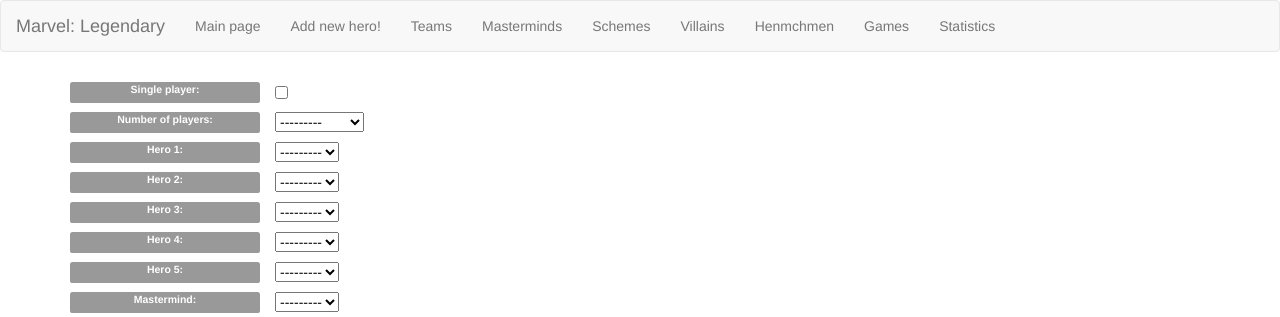
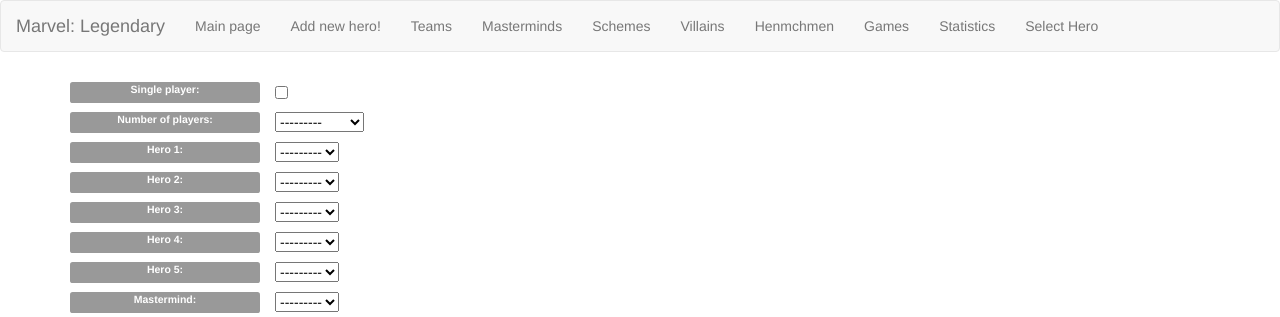
Before and after one commit to rkruszynski/game, a Django app: a page that uses legendary/templates/legendary/base.html in a window 1280 px wide. Shown: the top 317 px of the page. Run offline with Django 3.2, Linux system fonts and the light colour scheme; data that the repository does not hold is empty.

Commit message:
[WIP] Pick me heros

```diff
--- a/game/urls.py
+++ b/game/urls.py
@@ -34,4 +34,5 @@
     path('add_scheme/', include('legendary.urls')),
     path('schemes/', include('legendary.urls')),
     path('statistics/', include('legendary.urls')),
+    path('select_hero/', include('legendary.urls')),
 ]
--- a/legendary/forms.py
+++ b/legendary/forms.py
@@ -62,3 +62,7 @@
     class Meta:
         model = Henchman
         fields = '__all__'
+
+
+class SelectHeroForm(forms.Form):
+    field = forms.IntegerField(max_value=50)
--- a/legendary/templates/legendary/base.html
+++ b/legendary/templates/legendary/base.html
@@ -25,6 +25,7 @@
                     <li><a id = "henchman" href="/legendary/henchmen">Henmchmen</a></li>
                     <li><a id = "games" href="/legendary/games">Games</a></li>
                     <li><a id = "statistics" href="/legendary/statistics">Statistics</a></li>
+                <li><a id = "select_heros" href="/legendary/select_hero">Select Hero</a></li>
             </ul>
         </div>
       </div>
--- a/legendary/urls.py
+++ b/legendary/urls.py
@@ -24,4 +24,5 @@
     path('add_scheme', views.add_scheme, name='add_scheme'),
     path('schemes', views.schemes_page, name='schemes_page'),
     path('statistics', views.statistics, name='statistics'),
+    path('select_hero', views.select_hero, name='select_hero'),
 ]
--- a/legendary/views.py
+++ b/legendary/views.py
@@ -2,11 +2,12 @@
 
 from .models import Hero, Team, Mastermind, Scheme, Game, Villain, Henchman
 from django.http import Http404, HttpResponseRedirect
-from .forms import HeroForm, TeamForm, MastermindForm, SchemeForm, GameForm, VillainForm, HenchmanForm
+from .forms import HeroForm, TeamForm, MastermindForm, SchemeForm, GameForm, VillainForm, HenchmanForm, SelectHeroForm
 from django.contrib import messages
 from django.db.models import Q
 from collections import Counter
 import operator
+from django.shortcuts import redirect
 
 
 # Create your views here.
@@ -138,12 +139,12 @@
 def add_mastermind(request):
     if request.method == 'POST':
         mastermind_form = MastermindForm(request.POST)
-        messages.success(request, ('Thank you'))
+        messages.success(request, 'Thank you')
         mastermind_form.save()
         return HttpResponseRedirect('masterminds')
     else:
         mastermind_form = MastermindForm()
-    return render(request, 'legendary/add_mastermind.html', {'form':mastermind_form})
+    return render(request, 'legendary/add_mastermind.html', {'form': mastermind_form})
 
 
 def add_scheme(request):
@@ -154,7 +155,7 @@
         return HttpResponseRedirect('schemes')
     else:
         scheme_form = SchemeForm()
-    return render(request, 'legendary/add_scheme.html', {'form':scheme_form})
+    return render(request, 'legendary/add_scheme.html', {'form': scheme_form})
 
 
 def schemes_page(request):
@@ -344,3 +345,12 @@
                                                          'mastermind_stats': mastermind_stats,
                                                          }
                   )
+
+def select_hero(request):
+    select_hero_form = SelectHeroForm(request.POST or None, initial={'field': 'field'})
+    if request.method == 'POST':
+        # hero = Hero.objects.get(int(select_hero_form)+1)
+        hero = int(select_hero_form) + 1
+    else:
+        hero = 55
+    return redirect('http://localhost:8000/legendary/hero/{}/'.format(hero))
```
Also changed, not shown: legendary/templates/legendary/select_hero.html (added, +10 -0 lines).
